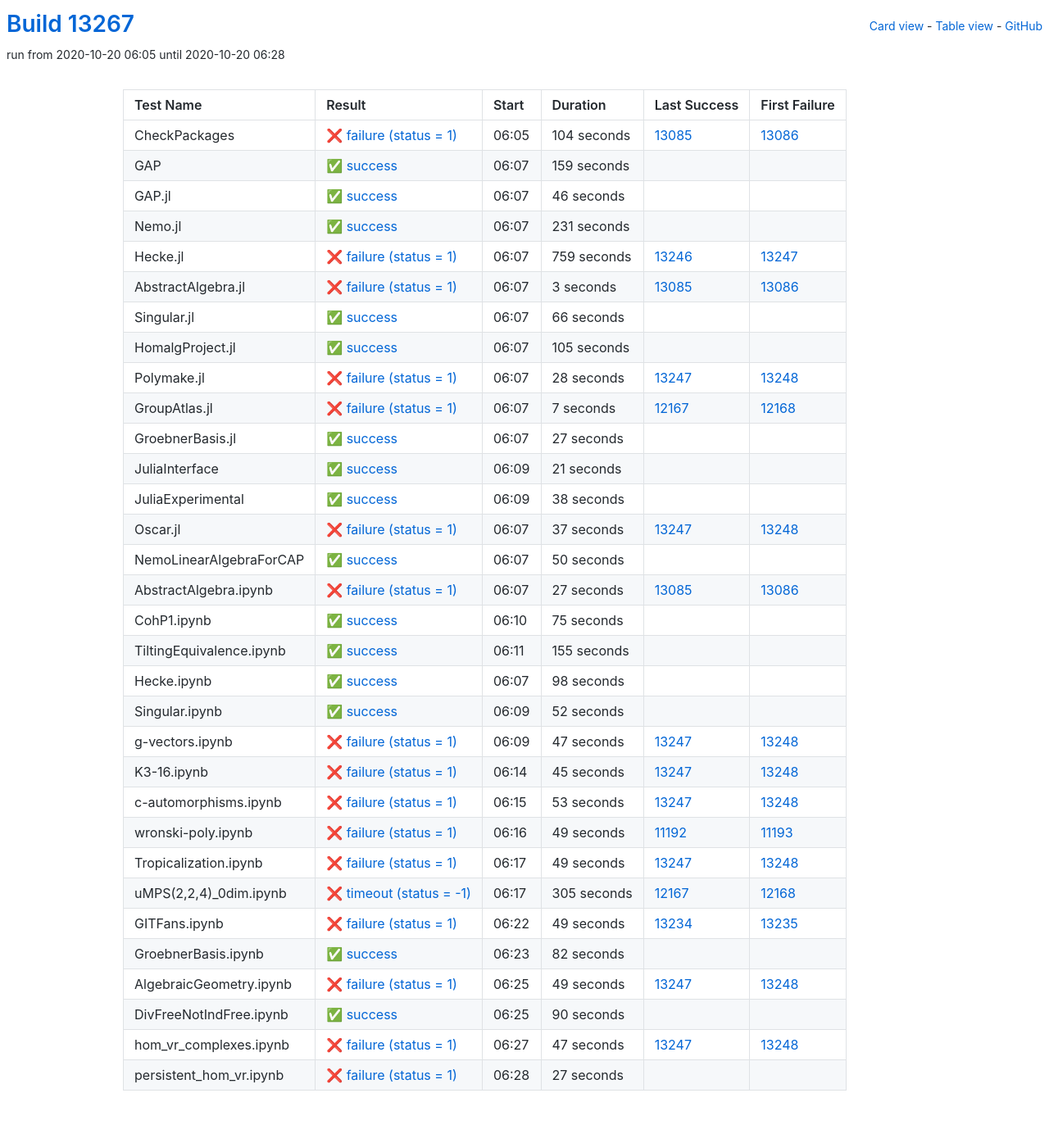
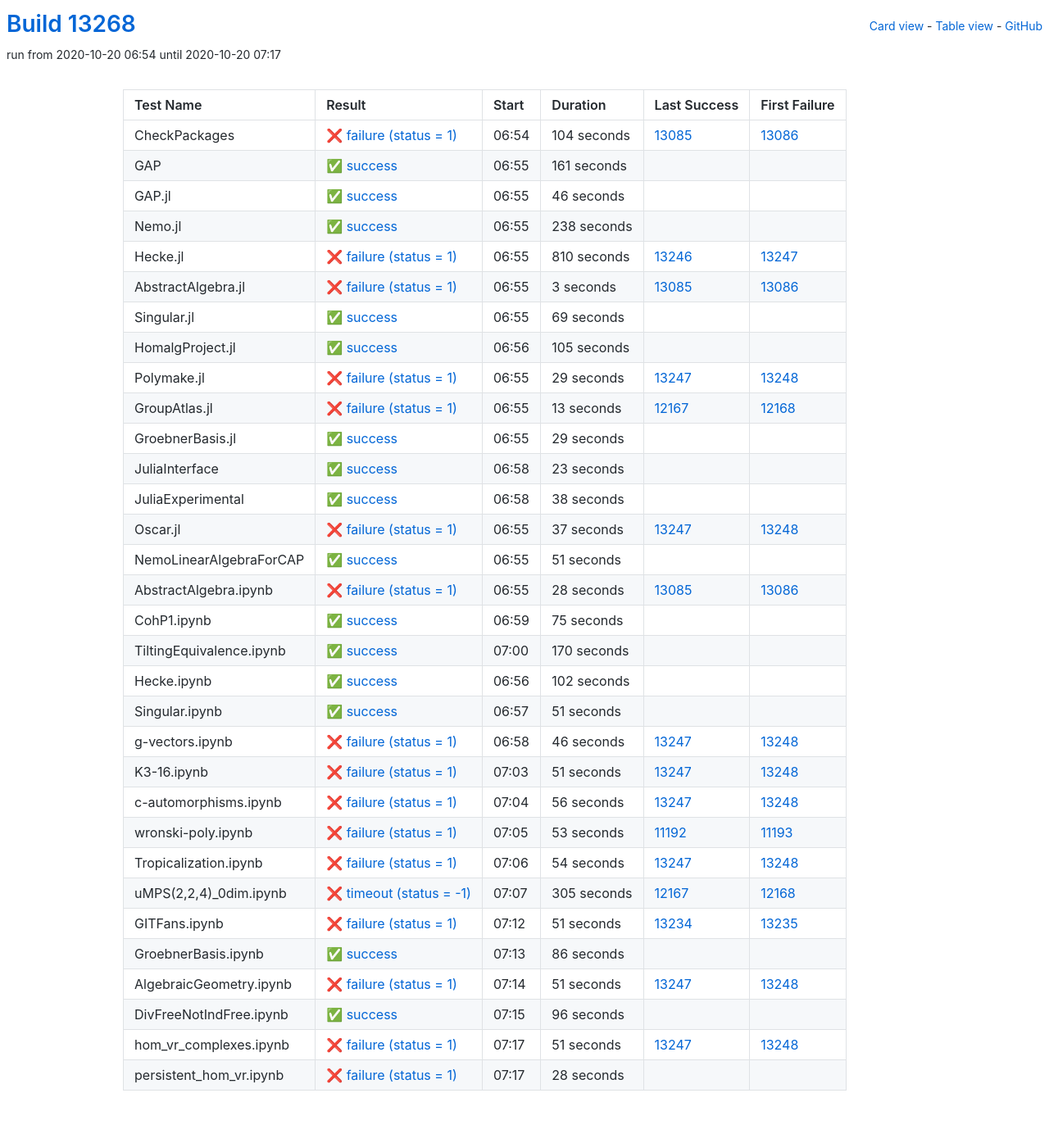
Before and after one commit to oscar-system/oscar-ci-status, a Jekyll site: the page built from table.html, in a window 1280 px wide. Shown: the whole page at 82% size. Built offline with Jekyll 4.4.1, drawn with Linux system fonts in a browser that asks for light colours.

Commit message:
Build #13268

```diff
--- a/_data/ci.yml
+++ b/_data/ci.yml
@@ -1,6 +1,6 @@
 ---
-build: 13267
-build_url: https://oscarci.mathematik.uni-kl.de/job/oscar/13267/
+build: 13268
+build_url: https://oscarci.mathematik.uni-kl.de/job/oscar/13268/
 job: oscar
 organization: oscar-system
 repo: oscar-ci-status
@@ -8,8 +8,8 @@ repourl: https://github.com/oscar-system/oscar-ci-status
 tests:
 - name: CheckPackages
   id: checkpackages
-  log: https://oscarci.mathematik.uni-kl.de/job/oscar/13267/artifact/logs/build-13267/CheckPackages.log
-  start: 2020-10-20 06:05
+  log: https://oscarci.mathematik.uni-kl.de/job/oscar/13268/artifact/logs/build-13268/CheckPackages.log
+  start: 2020-10-20 06:54
   success: false
   exitcode: 1
   status: failure
@@ -20,20 +20,20 @@ tests:
   first_failure_url: https://oscarci.mathematik.uni-kl.de/job/oscar/13086/
 - name: GAP
   id: gap
-  log: https://oscarci.mathematik.uni-kl.de/job/oscar/13267/artifact/logs/build-13267/GAP.log
-  start: 2020-10-20 06:07
+  log: https://oscarci.mathematik.uni-kl.de/job/oscar/13268/artifact/logs/build-13268/GAP.log
+  start: 2020-10-20 06:55
   success: true
   exitcode: 0
   status: success
-  duration: 159
+  duration: 161
   last_success: false
   last_success_url:
   first_failure: false
   first_failure_url:
 - name: GAP.jl
   id: gap-jl
-  log: https://oscarci.mathematik.uni-kl.de/job/oscar/13267/artifact/logs/build-13267/GAP.jl.log
-  start: 2020-10-20 06:07
+  log: https://oscarci.mathematik.uni-kl.de/job/oscar/13268/artifact/logs/build-13268/GAP.jl.log
+  start: 2020-10-20 06:55
   success: true
   exitcode: 0
   status: success
@@ -44,32 +44,32 @@ tests:
   first_failure_url:
 - name: Nemo.jl
   id: nemo-jl
-  log: https://oscarci.mathematik.uni-kl.de/job/oscar/13267/artifact/logs/build-13267/Nemo.jl.log
-  start: 2020-10-20 06:07
+  log: https://oscarci.mathematik.uni-kl.de/job/oscar/13268/artifact/logs/build-13268/Nemo.jl.log
+  start: 2020-10-20 06:55
   success: true
   exitcode: 0
   status: success
-  duration: 231
+  duration: 238
   last_success: false
   last_success_url:
   first_failure: false
   first_failure_url:
 - name: Hecke.jl
   id: hecke-jl
-  log: https://oscarci.mathematik.uni-kl.de/job/oscar/13267/artifact/logs/build-13267/Hecke.jl.log
-  start: 2020-10-20 06:07
+  log: https://oscarci.mathematik.uni-kl.de/job/oscar/13268/artifact/logs/build-13268/Hecke.jl.log
+  start: 2020-10-20 06:55
   success: false
   exitcode: 1
   status: failure
-  duration: 759
+  duration: 810
   last_success: 13246
   last_success_url: https://oscarci.mathematik.uni-kl.de/job/oscar/13246/
   first_failure: 13247
   first_failure_url: https://oscarci.mathematik.uni-kl.de/job/oscar/13247/
 - name: AbstractAlgebra.jl
   id: abstractalgebra-jl
-  log: https://oscarci.mathematik.uni-kl.de/job/oscar/13267/artifact/logs/build-13267/AbstractAlgebra.jl.log
-  start: 2020-10-20 06:07
+  log: https://oscarci.mathematik.uni-kl.de/job/oscar/13268/artifact/logs/build-13268/AbstractAlgebra.jl.log
+  start: 2020-10-20 06:55
   success: false
   exitcode: 1
   status: failure
@@ -80,20 +80,20 @@ tests:
   first_failure_url: https://oscarci.mathematik.uni-kl.de/job/oscar/13086/
 - name: Singular.jl
   id: singular-jl
-  log: https://oscarci.mathematik.uni-kl.de/job/oscar/13267/artifact/logs/build-13267/Singular.jl.log
-  start: 2020-10-20 06:07
+  log: https://oscarci.mathematik.uni-kl.de/job/oscar/13268/artifact/logs/build-13268/Singular.jl.log
+  start: 2020-10-20 06:55
   success: true
   exitcode: 0
   status: success
-  duration: 66
+  duration: 69
   last_success: false
   last_success_url:
   first_failure: false
   first_failure_url:
 - name: HomalgProject.jl
   id: homalgproject-jl
-  log: https://oscarci.mathematik.uni-kl.de/job/oscar/13267/artifact/logs/build-13267/HomalgProject.jl.log
-  start: 2020-10-20 06:07
+  log: https://oscarci.mathematik.uni-kl.de/job/oscar/13268/artifact/logs/build-13268/HomalgProject.jl.log
+  start: 2020-10-20 06:56
   success: true
   exitcode: 0
   status: success
@@ -104,56 +104,56 @@ tests:
   first_failure_url:
 - name: Polymake.jl
   id: polymake-jl
-  log: https://oscarci.mathematik.uni-kl.de/job/oscar/13267/artifact/logs/build-13267/Polymake.jl.log
-  start: 2020-10-20 06:07
+  log: https://oscarci.mathematik.uni-kl.de/job/oscar/13268/artifact/logs/build-13268/Polymake.jl.log
+  start: 2020-10-20 06:55
   success: false
   exitcode: 1
   status: failure
-  duration: 28
+  duration: 29
   last_success: 13247
   last_success_url: https://oscarci.mathematik.uni-kl.de/job/oscar/13247/
   first_failure: 13248
   first_failure_url: https://oscarci.mathematik.uni-kl.de/job/oscar/13248/
 - name: GroupAtlas.jl
   id: groupatlas-jl
-  log: https://oscarci.mathematik.uni-kl.de/job/oscar/13267/artifact/logs/build-13267/GroupAtlas.jl.log
-  start: 2020-10-20 06:07
+  log: https://oscarci.mathematik.uni-kl.de/job/oscar/13268/artifact/logs/build-13268/GroupAtlas.jl.log
+  start: 2020-10-20 06:55
   success: false
   exitcode: 1
   status: failure
-  duration: 7
+  duration: 13
   last_success: 12167
   last_success_url: https://oscarci.mathematik.uni-kl.de/job/oscar/12167/
   first_failure: 12168
   first_failure_url: https://oscarci.mathematik.uni-kl.de/job/oscar/12168/
 - name: GroebnerBasis.jl
   id: groebnerbasis-jl
-  log: https://oscarci.mathematik.uni-kl.de/job/oscar/13267/artifact/logs/build-13267/GroebnerBasis.jl.log
-  start: 2020-10-20 06:07
+  log: https://oscarci.mathematik.uni-kl.de/job/oscar/13268/artifact/logs/build-13268/GroebnerBasis.jl.log
+  start: 2020-10-20 06:55
   success: true
   exitcode: 0
   status: success
-  duration: 27
+  duration: 29
   last_success: false
   last_success_url:
   first_failure: false
   first_failure_url:
 - name: JuliaInterface
   id: juliainterface
-  log: https://oscarci.mathematik.uni-kl.de/job/oscar/13267/artifact/logs/build-13267/JuliaInterface.log
-  start: 2020-10-20 06:09
+  log: https://oscarci.mathematik.uni-kl.de/job/oscar/13268/artifact/logs/build-13268/JuliaInterface.log
+  start: 2020-10-20 06:58
   success: true
   exitcode: 0
   status: success
-  duration: 21
+  duration: 23
   last_success: false
   last_success_url:
   first_failure: false
   first_failure_url:
 - name: JuliaExperimental
   id: juliaexperimental
-  log: https://oscarci.mathematik.uni-kl.de/job/oscar/13267/artifact/logs/build-13267/JuliaExperimental.log
-  start: 2020-10-20 06:09
+  log: https://oscarci.mathematik.uni-kl.de/job/oscar/13268/artifact/logs/build-13268/JuliaExperimental.log
+  start: 2020-10-20 06:58
   success: true
   exitcode: 0
   status: success
@@ -164,8 +164,8 @@ tests:
   first_failure_url:
 - name: Oscar.jl
   id: oscar-jl
-  log: https://oscarci.mathematik.uni-kl.de/job/oscar/13267/artifact/logs/build-13267/Oscar.jl.log
-  start: 2020-10-20 06:07
+  log: https://oscarci.mathematik.uni-kl.de/job/oscar/13268/artifact/logs/build-13268/Oscar.jl.log
+  start: 2020-10-20 06:55
   success: false
   exitcode: 1
   status: failure
@@ -176,32 +176,32 @@ tests:
   first_failure_url: https://oscarci.mathematik.uni-kl.de/job/oscar/13248/
 - name: NemoLinearAlgebraForCAP
   id: nemolinearalgebraforcap
-  log: https://oscarci.mathematik.uni-kl.de/job/oscar/13267/artifact/logs/build-13267/NemoLinearAlgebraForCAP.log
-  start: 2020-10-20 06:07
+  log: https://oscarci.mathematik.uni-kl.de/job/oscar/13268/artifact/logs/build-13268/NemoLinearAlgebraForCAP.log
+  start: 2020-10-20 06:55
   success: true
   exitcode: 0
   status: success
-  duration: 50
+  duration: 51
   last_success: false
   last_success_url:
   first_failure: false
   first_failure_url:
 - name: AbstractAlgebra.ipynb
   id: abstractalgebra-ipynb
-  log: https://oscarci.mathematik.uni-kl.de/job/oscar/13267/artifact/logs/build-13267/AbstractAlgebra.ipynb.log
-  start: 2020-10-20 06:07
+  log: https://oscarci.mathematik.uni-kl.de/job/oscar/13268/artifact/logs/build-13268/AbstractAlgebra.ipynb.log
+  start: 2020-10-20 06:55
   success: false
   exitcode: 1
   status: failure
-  duration: 27
+  duration: 28
   last_success: 13085
   last_success_url: https://oscarci.mathematik.uni-kl.de/job/oscar/13085/
   first_failure: 13086
   first_failure_url: https://oscarci.mathematik.uni-kl.de/job/oscar/13086/
 - name: CohP1.ipynb
   id: cohp1-ipynb
-  log: https://oscarci.mathematik.uni-kl.de/job/oscar/13267/artifact/logs/build-13267/CohP1.ipynb.log
-  start: 2020-10-20 06:10
+  log: https://oscarci.mathematik.uni-kl.de/job/oscar/13268/artifact/logs/build-13268/CohP1.ipynb.log
+  start: 2020-10-20 06:59
   success: true
   exitcode: 0
   status: success
@@ -212,104 +212,104 @@ tests:
   first_failure_url:
 - name: TiltingEquivalence.ipynb
   id: tiltingequivalence-ipynb
-  log: https://oscarci.mathematik.uni-kl.de/job/oscar/13267/artifact/logs/build-13267/TiltingEquivalence.ipynb.log
-  start: 2020-10-20 06:11
+  log: https://oscarci.mathematik.uni-kl.de/job/oscar/13268/artifact/logs/build-13268/TiltingEquivalence.ipynb.log
+  start: 2020-10-20 07:00
   success: true
   exitcode: 0
   status: success
-  duration: 155
+  duration: 170
   last_success: false
   last_success_url:
   first_failure: false
   first_failure_url:
 - name: Hecke.ipynb
   id: hecke-ipynb
-  log: https://oscarci.mathematik.uni-kl.de/job/oscar/13267/artifact/logs/build-13267/Hecke.ipynb.log
-  start: 2020-10-20 06:07
+  log: https://oscarci.mathematik.uni-kl.de/job/oscar/13268/artifact/logs/build-13268/Hecke.ipynb.log
+  start: 2020-10-20 06:56
   success: true
   exitcode: 0
   status: success
-  duration: 98
+  duration: 102
   last_success: false
   last_success_url:
   first_failure: false
   first_failure_url:
 - name: Singular.ipynb
   id: singular-ipynb
-  log: https://oscarci.mathematik.uni-kl.de/job/oscar/13267/artifact/logs/build-13267/Singular.ipynb.log
-  start: 2020-10-20 06:09
+  log: https://oscarci.mathematik.uni-kl.de/job/oscar/13268/artifact/logs/build-13268/Singular.ipynb.log
+  start: 2020-10-20 06:57
   success: true
   exitcode: 0
   status: success
-  duration: 52
+  duration: 51
   last_success: false
   last_success_url:
   first_failure: false
   first_failure_url:
 - name: g-vectors.ipynb
   id: g-vectors-ipynb
-  log: https://oscarci.mathematik.uni-kl.de/job/oscar/13267/artifact/logs/build-13267/g-vectors.ipynb.log
-  start: 2020-10-20 06:09
+  log: https://oscarci.mathematik.uni-kl.de/job/oscar/13268/artifact/logs/build-13268/g-vectors.ipynb.log
+  start: 2020-10-20 06:58
   success: false
   exitcode: 1
   status: failure
-  duration: 47
+  duration: 46
   last_success: 13247
   last_success_url: https://oscarci.mathematik.uni-kl.de/job/oscar/13247/
   first_failure: 13248
   first_failure_url: https://oscarci.mathematik.uni-kl.de/job/oscar/13248/
 - name: K3-16.ipynb
   id: k3-16-ipynb
-  log: https://oscarci.mathematik.uni-kl.de/job/oscar/13267/artifact/logs/build-13267/K3-16.ipynb.log
-  start: 2020-10-20 06:14
+  log: https://oscarci.mathematik.uni-kl.de/job/oscar/13268/artifact/logs/build-13268/K3-16.ipynb.log
+  start: 2020-10-20 07:03
   success: false
   exitcode: 1
   status: failure
-  duration: 45
+  duration: 51
   last_success: 13247
   last_success_url: https://oscarci.mathematik.uni-kl.de/job/oscar/13247/
   first_failure: 13248
   first_failure_url: https://oscarci.mathematik.uni-kl.de/job/oscar/13248/
 - name: c-automorphisms.ipynb
   id: c-automorphisms-ipynb
-  log: https://oscarci.mathematik.uni-kl.de/job/oscar/13267/artifact/logs/build-13267/c-automorphisms.ipynb.log
-  start: 2020-10-20 06:15
+  log: https://oscarci.mathematik.uni-kl.de/job/oscar/13268/artifact/logs/build-13268/c-automorphisms.ipynb.log
+  start: 2020-10-20 07:04
   success: false
   exitcode: 1
   status: failure
-  duration: 53
+  duration: 56
   last_success: 13247
   last_success_url: https://oscarci.mathematik.uni-kl.de/job/oscar/13247/
   first_failure: 13248
   first_failure_url: https://oscarci.mathematik.uni-kl.de/job/oscar/13248/
 - name: wronski-poly.ipynb
   id: wronski-poly-ipynb
-  log: https://oscarci.mathematik.uni-kl.de/job/oscar/13267/artifact/logs/build-13267/wronski-poly.ipynb.log
-  start: 2020-10-20 06:16
+  log: https://oscarci.mathematik.uni-kl.de/job/oscar/13268/artifact/logs/build-13268/wronski-poly.ipynb.log
+  start: 2020-10-20 07:05
   success: false
   exitcode: 1
   status: failure
-  duration: 49
+  duration: 53
   last_success: 11192
   last_success_url: https://oscarci.mathematik.uni-kl.de/job/oscar/11192/
   first_failure: 11193
   first_failure_url: https://oscarci.mathematik.uni-kl.de/job/oscar/11193/
 - name: Tropicalization.ipynb
   id: tropicalization-ipynb
-  log: https://oscarci.mathematik.uni-kl.de/job/oscar/13267/artifact/logs/build-13267/Tropicalization.ipynb.log
-  start: 2020-10-20 06:17
+  log: https://oscarci.mathematik.uni-kl.de/job/oscar/13268/artifact/logs/build-13268/Tropicalization.ipynb.log
+  start: 2020-10-20 07:06
   success: false
   exitcode: 1
   status: failure
-  duration: 49
+  duration: 54
   last_success: 13247
   last_success_url: https://oscarci.mathematik.uni-kl.de/job/oscar/13247/
   first_failure: 13248
   first_failure_url: https://oscarci.mathematik.uni-kl.de/job/oscar/13248/
 - name: uMPS(2,2,4)_0dim.ipynb
   id: umps-2-2-4-0dim-ipynb
-  log: https://oscarci.mathematik.uni-kl.de/job/oscar/13267/artifact/logs/build-13267/uMPS-2-2-4-_0dim.ipynb.log
-  start: 2020-10-20 06:17
+  log: https://oscarci.mathematik.uni-kl.de/job/oscar/13268/artifact/logs/build-13268/uMPS-2-2-4-_0dim.ipynb.log
+  start: 2020-10-20 07:07
   success: false
   exitcode: -1
   status: timeout
@@ -320,72 +320,72 @@ tests:
   first_failure_url: https://oscarci.mathematik.uni-kl.de/job/oscar/12168/
 - name: GITFans.ipynb
   id: gitfans-ipynb
-  log: https://oscarci.mathematik.uni-kl.de/job/oscar/13267/artifact/logs/build-13267/GITFans.ipynb.log
-  start: 2020-10-20 06:22
+  log: https://oscarci.mathematik.uni-kl.de/job/oscar/13268/artifact/logs/build-13268/GITFans.ipynb.log
+  start: 2020-10-20 07:12
   success: false
   exitcode: 1
   status: failure
-  duration: 49
+  duration: 51
   last_success: 13234
   last_success_url: https://oscarci.mathematik.uni-kl.de/job/oscar/13234/
   first_failure: 13235
   first_failure_url: https://oscarci.mathematik.uni-kl.de/job/oscar/13235/
 - name: GroebnerBasis.ipynb
   id: groebnerbasis-ipynb
-  log: https://oscarci.mathematik.uni-kl.de/job/oscar/13267/artifact/logs/build-13267/GroebnerBasis.ipynb.log
-  start: 2020-10-20 06:23
+  log: https://oscarci.mathematik.uni-kl.de/job/oscar/13268/artifact/logs/build-13268/GroebnerBasis.ipynb.log
+  start: 2020-10-20 07:13
   success: true
   exitcode: 0
   status: success
-  duration: 82
+  duration: 86
   last_success: false
   last_success_url:
   first_failure: false
   first_failure_url:
 - name: AlgebraicGeometry.ipynb
   id: algebraicgeometry-ipynb
-  log: https://oscarci.mathematik.uni-kl.de/job/oscar/13267/artifact/logs/build-13267/AlgebraicGeometry.ipynb.log
-  start: 2020-10-20 06:25
+  log: https://oscarci.mathematik.uni-kl.de/job/oscar/13268/artifact/logs/build-13268/AlgebraicGeometry.ipynb.log
+  start: 2020-10-20 07:14
   success: false
   exitcode: 1
   status: failure
-  duration: 49
+  duration: 51
   last_success: 13247
   last_success_url: https://oscarci.mathematik.uni-kl.de/job/oscar/13247/
   first_failure: 13248
   first_failure_url: https://oscarci.mathematik.uni-kl.de/job/oscar/13248/
 - name: DivFreeNotIndFree.ipynb
   id: divfreenotindfree-ipynb
-  log: https://oscarci.mathematik.uni-kl.de/job/oscar/13267/artifact/logs/build-13267/DivFreeNotIndFree.ipynb.log
-  start: 2020-10-20 06:25
+  log: https://oscarci.mathematik.uni-kl.de/job/oscar/13268/artifact/logs/build-13268/DivFreeNotIndFree.ipynb.log
+  start: 2020-10-20 07:15
   success: true
   exitcode: 0
   status: success
-  duration: 90
+  duration: 96
   last_success: false
   last_success_url:
   first_failure: false
   first_failure_url:
 - name: hom_vr_complexes.ipynb
   id: hom-vr-complexes-ipynb
-  log: https://oscarci.mathematik.uni-kl.de/job/oscar/13267/artifact/logs/build-13267/hom_vr_complexes.ipynb.log
-  start: 2020-10-20 06:27
+  log: https://oscarci.mathematik.uni-kl.de/job/oscar/13268/artifact/logs/build-13268/hom_vr_complexes.ipynb.log
+  start: 2020-10-20 07:17
   success: false
   exitcode: 1
   status: failure
-  duration: 47
+  duration: 51
   last_success: 13247
   last_success_url: https://oscarci.mathematik.uni-kl.de/job/oscar/13247/
   first_failure: 13248
   first_failure_url: https://oscarci.mathematik.uni-kl.de/job/oscar/13248/
 - name: persistent_hom_vr.ipynb
   id: persistent-hom-vr-ipynb
-  log: https://oscarci.mathematik.uni-kl.de/job/oscar/13267/artifact/logs/build-13267/persistent_hom_vr.ipynb.log
-  start: 2020-10-20 06:28
+  log: https://oscarci.mathematik.uni-kl.de/job/oscar/13268/artifact/logs/build-13268/persistent_hom_vr.ipynb.log
+  start: 2020-10-20 07:17
   success: false
   exitcode: 1
   status: failure
-  duration: 27
+  duration: 28
   last_success: false
   last_success_url:
   first_failure: false
```
Also changed, not shown: README.md.
